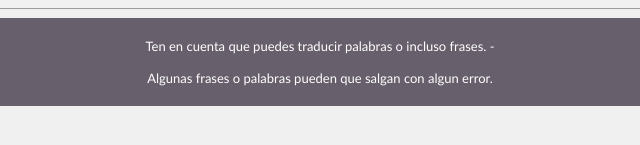
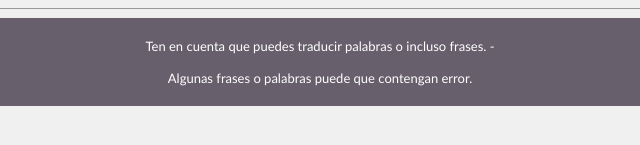
Before and after one commit to cooperAlice/traductor, a plain HTML site: page index.html in a window 1280 px wide. Shown: the part 241-386 px from the top of the page, 320-960 px from the left. Drawn offline with Linux system fonts and the light colour scheme.

Commit message:
Update index.html

```diff
--- a/index.html
+++ b/index.html
@@ -26,6 +26,6 @@
 </body>
 <footer>
     <p1>Ten en cuenta que puedes traducir palabras o incluso frases. -</p1> <br> <br>
-    <p2>Algunas frases o palabras pueden que salgan con algun error.</p2>
+    <p2>Algunas frases o palabras puede que contengan error.</p2>
 </footer>
 </html>
```
